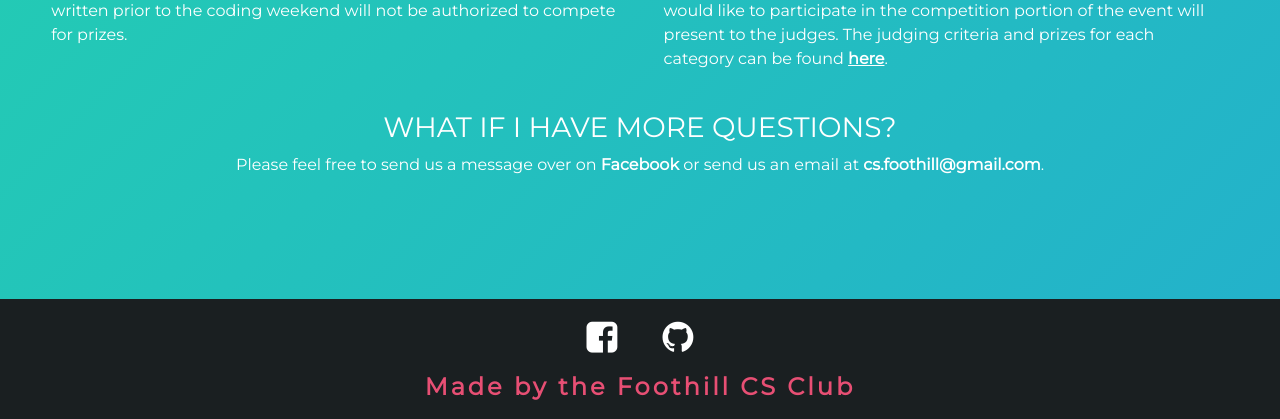
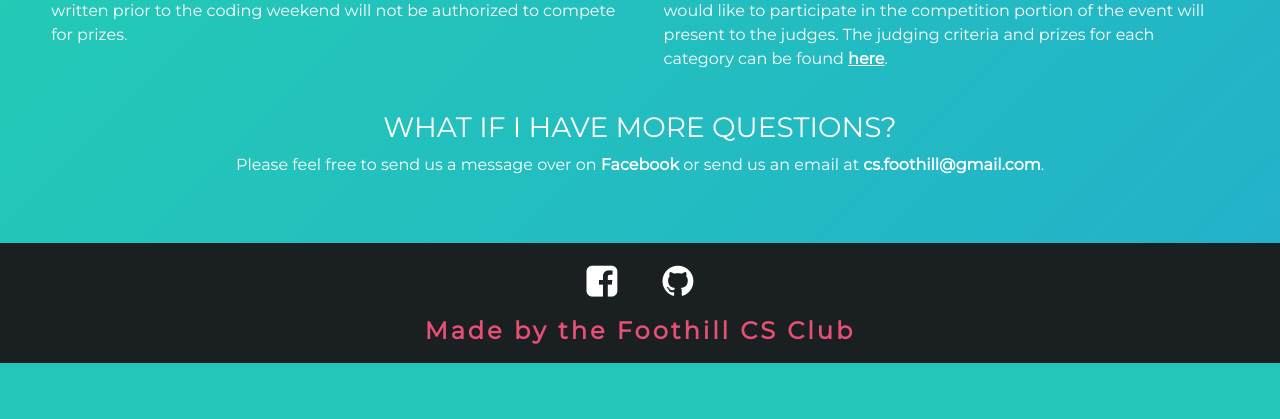
Before and after one commit to FoothillCSClub/CodingWeekends, a Django app: page /Q2_2018 in a window 1280 px wide. Shown: the part 1634-2053 px from the top of the page. After the commit the page ends 1997 px from the top, so only its background shows below. Run offline with Django 3.2, Linux system fonts and the light colour scheme; some libraries are stand-ins or nearby versions.

Commit message:
Style fix

```diff
--- a/home/static/home/css/home.css
+++ b/home/static/home/css/home.css
@@ -273,7 +273,6 @@ a:hover {
 .container-full {
     font-family: 'Montserrat', sans-serif;
     width: 100%;
-    height: 130vh;
     color: #fff;
     padding: 60px 0 50px;
 }
```
